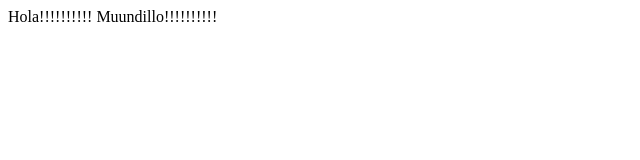
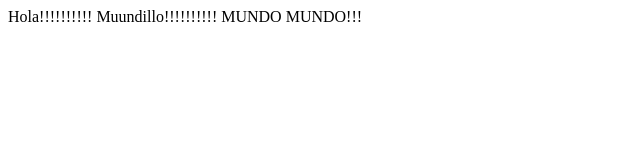
Before and after one commit to BernardoLuisA/Proyecto001, a plain HTML site: page index.html in a window 1280 px wide. Shown: the whole page, without its empty margins (0-640 px from the left). Drawn offline with Linux system fonts and the light colour scheme.

Commit message:
Update index.html

```diff
--- a/index.html
+++ b/index.html
@@ -8,5 +8,6 @@
 <body>
     Hola!!!!!!!!!!
     Muundillo!!!!!!!!!!
+    MUNDO MUNDO!!!
 </body>
 </html>
```
